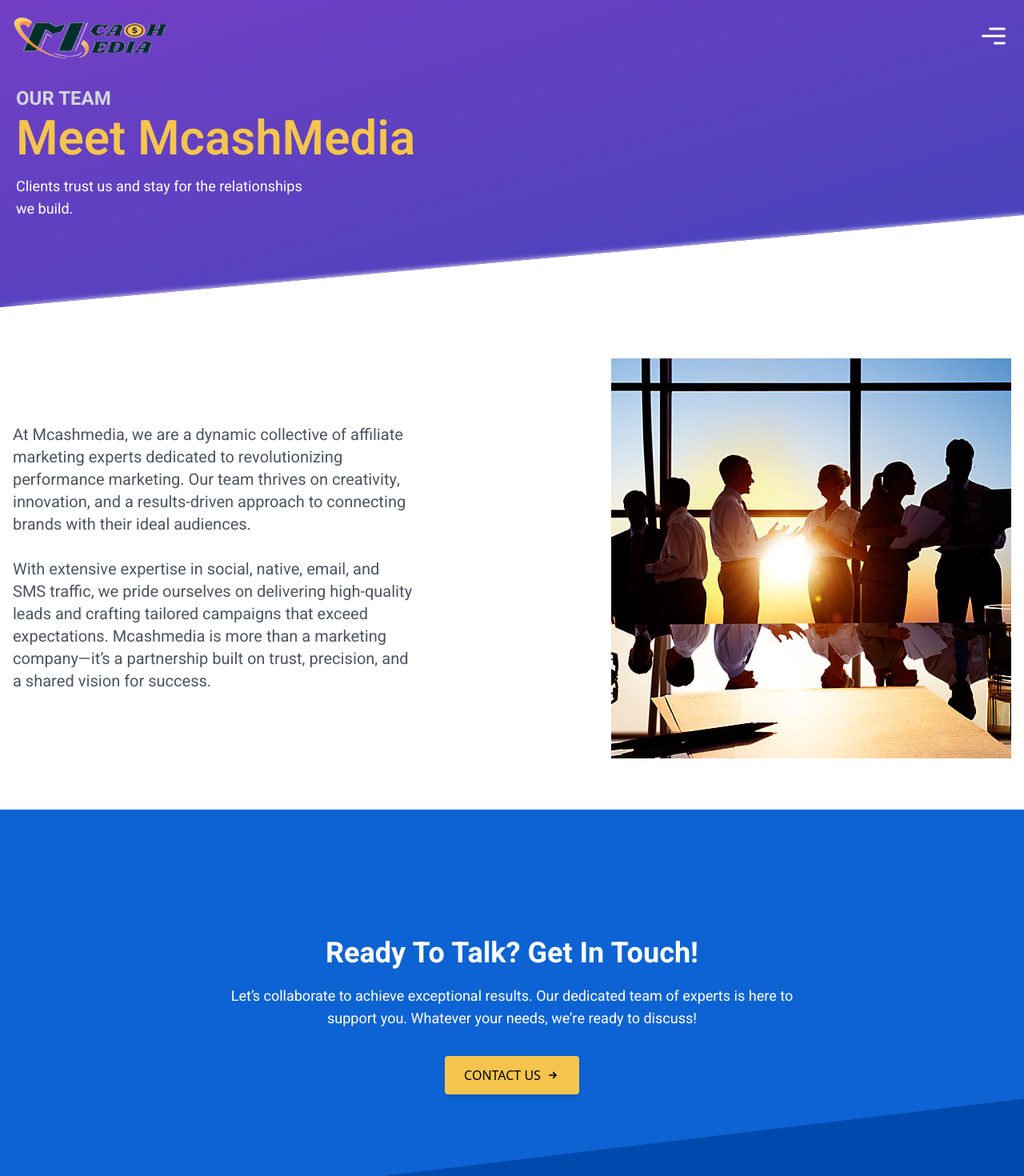
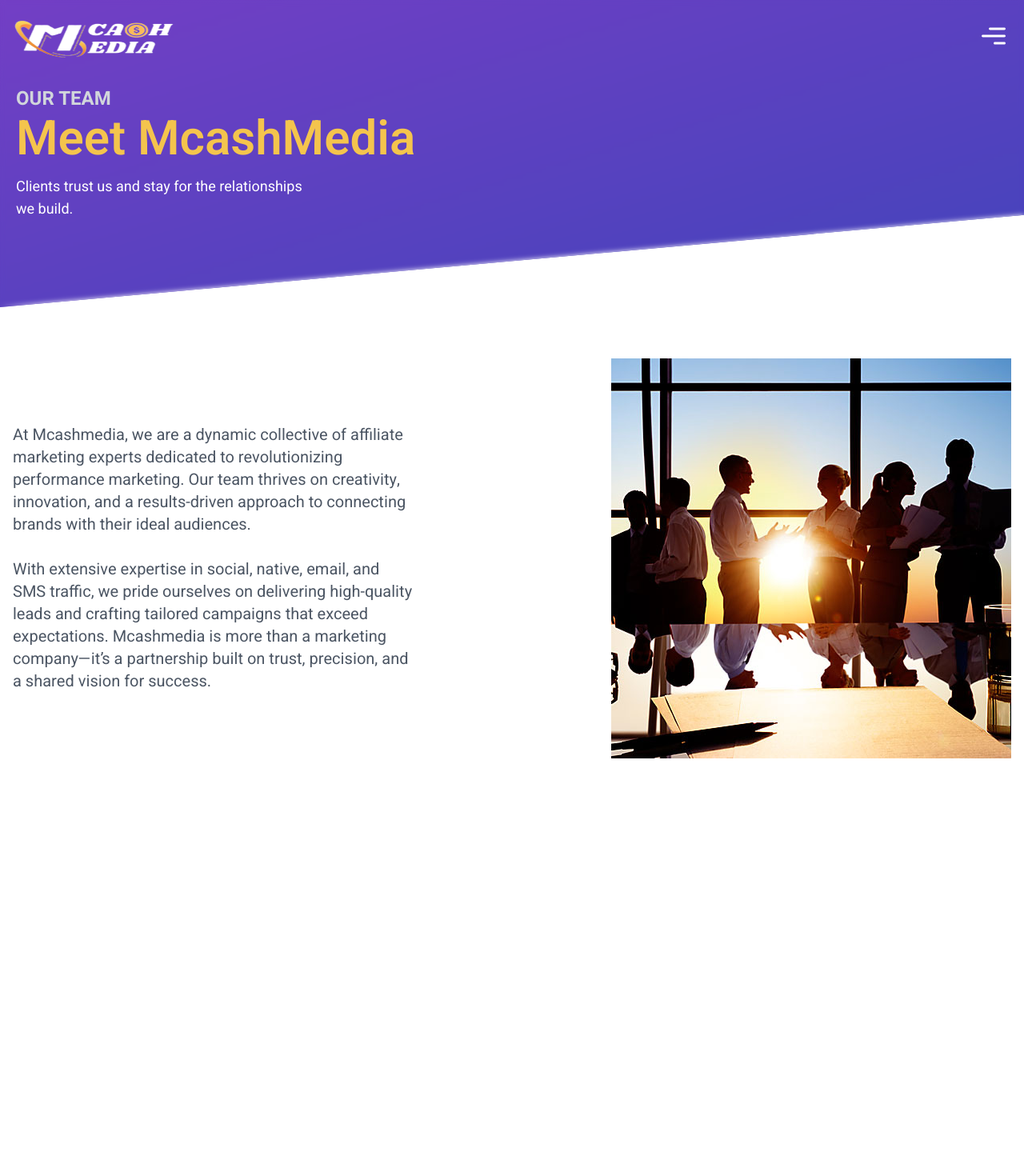
Before and after one commit to mdanamulhasan201/network_landingPage, a React (Vite) app: page /team in a window 1280 px wide. Shown: the top 1470 px of the page at 80% size. After the commit the page ends 1012 px from the top, so only its background shows below. Built offline with nearby package versions, Linux system fonts and the light colour scheme.

Commit message:
contact and team page bug fixed

```diff
--- a/src/components/shared/Navbar.jsx
+++ b/src/components/shared/Navbar.jsx
@@ -136,6 +136,8 @@ const Navbar = () => {
         return location.pathname === path ? 'text-Blue font-bold' : '';
     };
 
+    const hideContactUs = ["/contact"].includes(location.pathname) || /^\/services\/[^/]+$/.test(location.pathname);
+
     // Dropdown Component
     const Dropdown = ({
         items,
@@ -236,7 +238,7 @@ const Navbar = () => {
                                             animate={{ scale: 1.2 }}
                                             transition={{ duration: 0.2 }}
                                         >
-                                            <CgMenuRightAlt className="text-white text-4xl" />
+                                            <CgMenuRightAlt className={`${ hideContactUs ? 'text-Blue' : 'text-white'} text-4xl`} />
                                         </motion.div>
                                     ) : (
                                         <motion.div
@@ -244,7 +246,7 @@ const Navbar = () => {
                                             animate={{ scale: 1 }}
                                             transition={{ duration: 0.2 }}
                                         >
-                                            <CgMenuRight className="text-white text-4xl" />
+                                            <CgMenuRight className={`${ hideContactUs ? 'text-Blue' : 'text-white'} text-4xl`} />
                                         </motion.div>
                                     )}
                                 </button>
--- a/src/layout/Main.jsx
+++ b/src/layout/Main.jsx
@@ -8,8 +8,10 @@ const Main = () => {
 
     // Define paths where Navbar and Footer should be hidden
     const hideNavbarAndFooter =
-        ["/login", "/register", "/about"].includes(location.pathname) ||
+        ["/login", "/register", "/about", "/team"].includes(location.pathname) ||
         /^\/services\/[^/]+$/.test(location.pathname);
+
+        const hideContactUs = ["/contact"].includes(location.pathname) || /^\/services\/[^/]+$/.test(location.pathname);
 
     return (
         <div className="flex flex-col min-h-screen">
@@ -20,7 +22,7 @@ const Main = () => {
             </div>
             {!hideNavbarAndFooter &&
                 <div>
-                    <ContactUs />
+                    {!hideContactUs && <ContactUs />}
                     <Footer />
                 </div>
             }
--- a/src/page/TeamMembers.jsx
+++ b/src/page/TeamMembers.jsx
@@ -1,6 +1,9 @@
 import { Helmet } from "react-helmet-async";
 import bannerImg from "../assets/ourTeam/teambanner.jpg"
 import { useEffect } from "react";
+import AOS from "aos";
+import "aos/dist/aos.css";
+import Nav from "../components/shared/Nav";
 
 
 const TeamMembers = () => {
@@ -9,11 +12,25 @@ const TeamMembers = () => {
         window.scrollTo(0, 0);
     }, []);
 
+    useEffect(() => {
+        AOS.init({
+            duration: 1000,
+            once: false,
+            mirror: true,
+            offset: 120,
+            debug: true,
+        });
+        return () => {
+            AOS.refresh();
+        };
+    }, []);
+
     return (
         <div >
             <Helmet>
                 <title>Mcashmedia Transforming Ideas into Revenue!</title>
             </Helmet>
+            <Nav />
 
             <div className="relative w-full h-auto">
                 {/* Background Color with Angled Division */}
```
